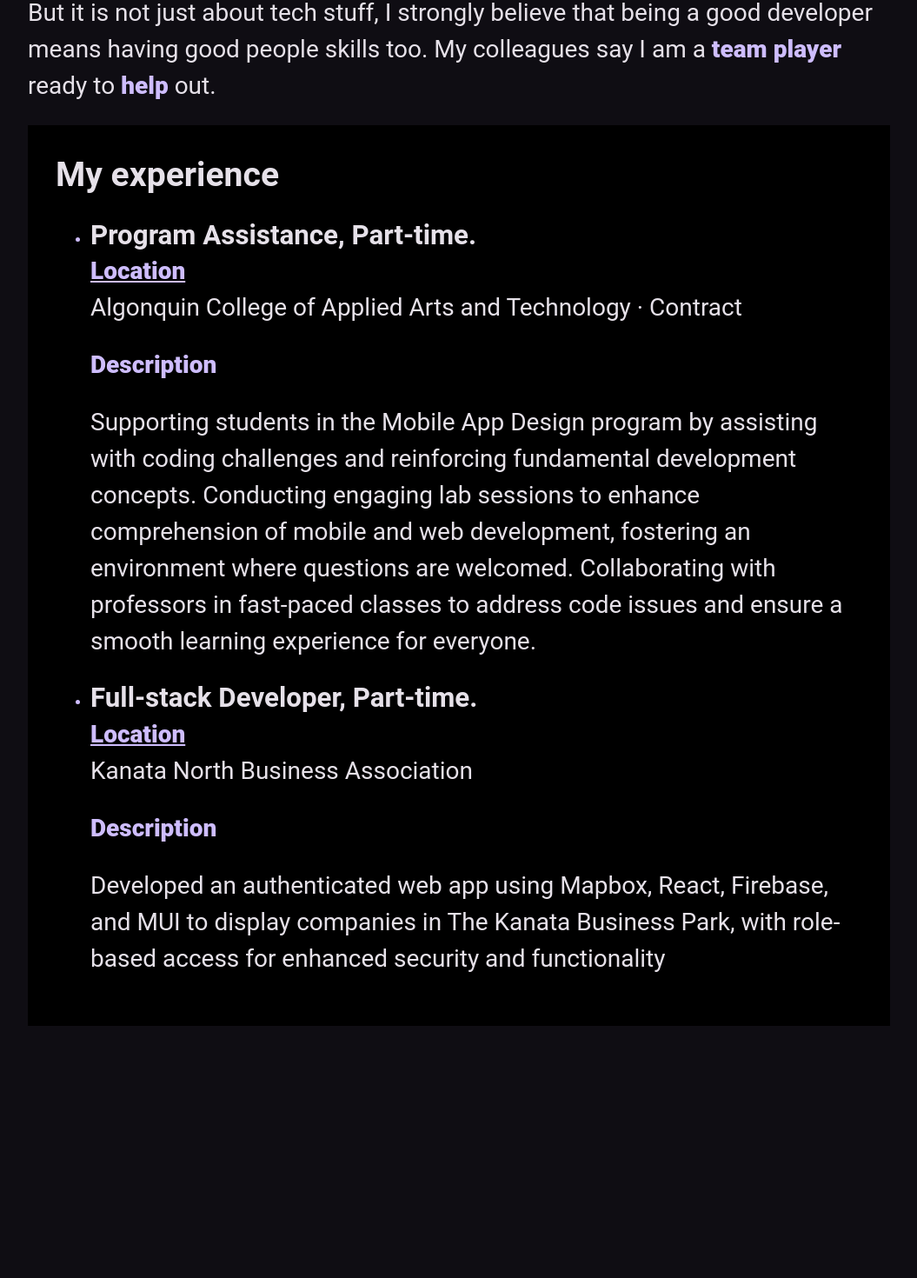
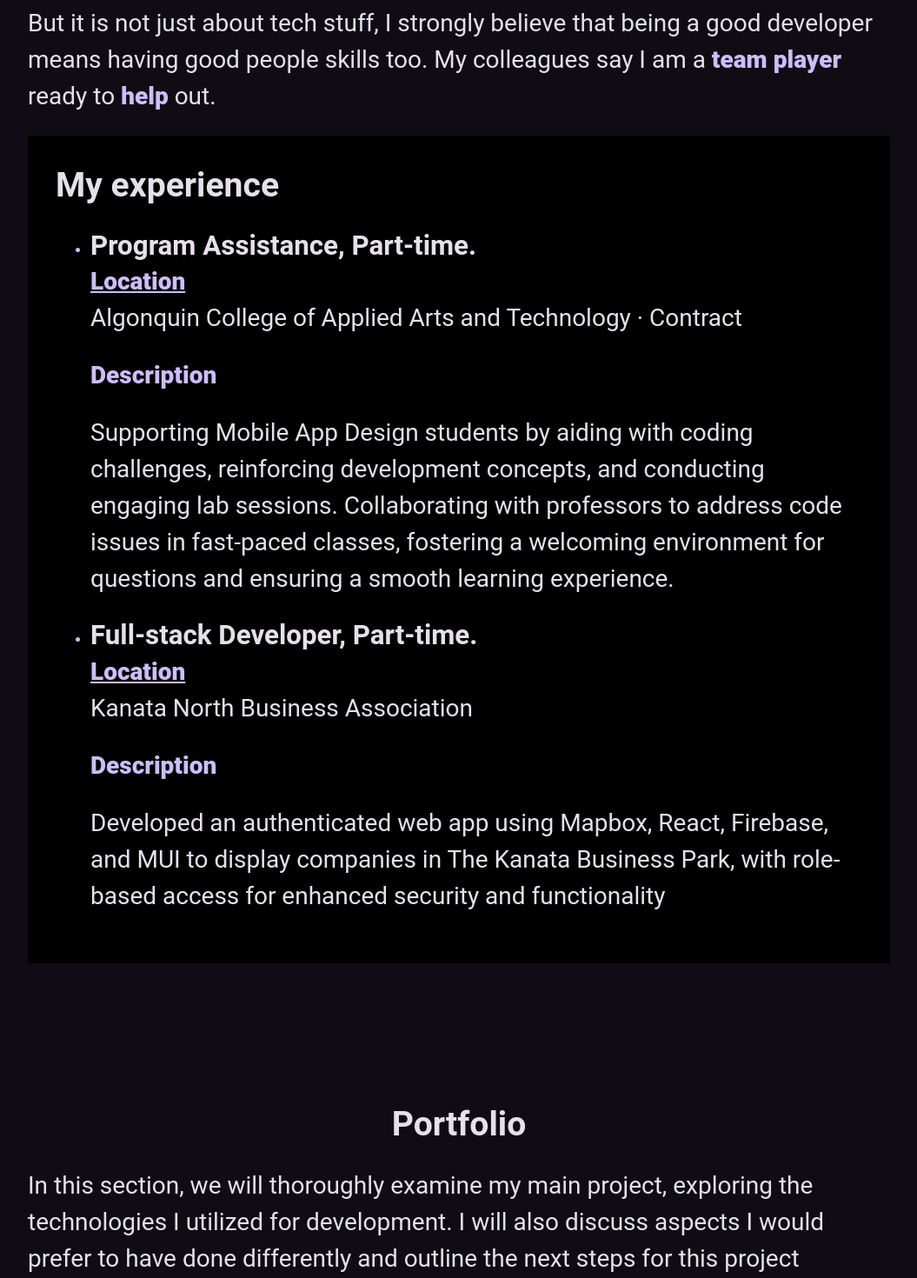
Before and after one commit to DiegoAuzaDev/DiegoAuzaDev_Portfolio, a React (Vite) app: page / in a window 1280 px wide. Shown: the part 1295-2765 px from the top of the page at 87% size, without its empty margins (112-1167 px from the left). Before the commit the page ends 2555 px from the top, so only its background shows below. Built offline with nearby package versions, Linux system fonts and the light colour scheme.

Commit message:
Portfolio

```diff
--- a/src/page/About/About.jsx
+++ b/src/page/About/About.jsx
@@ -47,6 +47,7 @@ function About(){
                     <div>
                       <a
                         href="https://www.algonquincollege.com/"
+                        aria-label="Go to Algonquin College webpage"
                         className="special--links"
                       >
                         Location
@@ -59,14 +60,12 @@ function About(){
                     <div>
                       <p className="special--text">Description</p>
                       <p>
-                        Supporting students in the Mobile App Design program by
-                        assisting with coding challenges and reinforcing
-                        fundamental development concepts. Conducting engaging
-                        lab sessions to enhance comprehension of mobile and web
-                        development, fostering an environment where questions
-                        are welcomed. Collaborating with professors in
-                        fast-paced classes to address code issues and ensure a
-                        smooth learning experience for everyone.
+                        Supporting Mobile App Design students by aiding with
+                        coding challenges, reinforcing development concepts, and
+                        conducting engaging lab sessions. Collaborating with
+                        professors to address code issues in fast-paced classes,
+                        fostering a welcoming environment for questions and
+                        ensuring a smooth learning experience.
                       </p>
                     </div>
                   </article>
@@ -80,6 +79,7 @@ function About(){
                       <a
                         href="https://www.kanatanorthba.com/"
                         className="special--links"
+                        aria-label="Go to katanata north webpage"
                       >
                         Location
                       </a>
--- a/src/page/App.jsx
+++ b/src/page/App.jsx
@@ -1,4 +1,5 @@
 import About from "./About/About"
+import Portfolio from "./Portfolio/Portfolio"
 import Banner from "./banner/Banner"
 import Header from "./header/Header"
 
@@ -12,6 +13,7 @@ function App() {
      <main>
       <Banner/>
       <About/>
+      <Portfolio/>
      </main>
     </>
   )
--- /dev/null
+++ b/src/page/Portfolio/Portfolio.jsx
@@ -0,0 +1,22 @@
+function Portfolio(){
+return (
+  <>
+    <section className="container">
+      <div className="portfolio--container">
+        <div>
+          <article className="portfolio--article">
+            <h2>Portfolio</h2>
+            <p>
+              In this section, we will thoroughly examine my main project,
+              exploring the technologies I utilized for development. I will also
+              discuss aspects I would prefer to have done differently and
+              outline the next steps for this project
+            </p>
+          </article>
+        </div>
+      </div>
+    </section>
+  </>
+);
+}
+export default Portfolio
--- a/src/page/header/Header.jsx
+++ b/src/page/header/Header.jsx
@@ -5,22 +5,22 @@ function Header(){
         <header className="container">
           <div className="container--header">
             <div className="header--title">
-              <a href="https://www.linkedin.com/in/diego-auza-a64b1b253/" role="link" aria-label="Go to Diego's linkedin profile">
+              <a
+                href="https://www.linkedin.com/in/diego-auza-a64b1b253/"
+                role="link"
+                aria-label="Go to Diego's linkedin profile"
+              >
                 Diego Auza
               </a>
             </div>
             <nav>
               <ul role="list">
                 <li>
-                  <a href="" aria-label="Go to the about section" role="link">
-                    About
+                  <a href="" aria-label="Go to the contact section" role="link">
+                    Contact
                   </a>
                 </li>
-                <li>
-                  <a href="" aria-label="Go to the skills section" role="link">
-                    Skills
-                  </a>
-                </li>
+
                 <li>
                   <a
                     href=""
@@ -31,8 +31,8 @@ function Header(){
                   </a>
                 </li>
                 <li>
-                  <a href="" aria-label="Go to the contact section" role="link">
-                    Contact
+                  <a href="" aria-label="Go to the about section" role="link">
+                    About
                   </a>
                 </li>
               </ul>
--- a/src/style/style.css
+++ b/src/style/style.css
@@ -251,7 +251,7 @@ h6 {
     font-size: 1.25rem;
   }
 }
- p{
+p, a{
     font-size: 1.25rem;
     color: var(--md-sys-color-on-background);
 }
@@ -261,7 +261,7 @@ h6 {
     color: var(--md-sys-color-surface-tint);
 }
 @media only screen and (min-width: 45em) {
-    p {
+    p , a{
         font-size: 1.5rem;
     }
     .special--links {
@@ -499,7 +499,9 @@ h6 {
     margin-top: 5rem;
     margin-bottom: 5rem;
 }
-.about--article h2{
+.about--article h2,
+.portfolio--container h2
+{
     text-align: center;
 
 }
@@ -520,3 +522,10 @@ h6 {
 .experience--title {
     display: block;
 }
+
+/* --------- PORTFOLIO -------- */
+
+.portfolio--container{
+    margin-top: 10rem;
+    margin-bottom: 10rem;
+}
```
